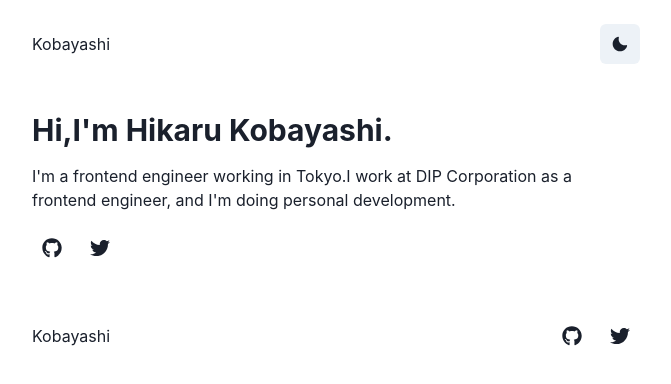
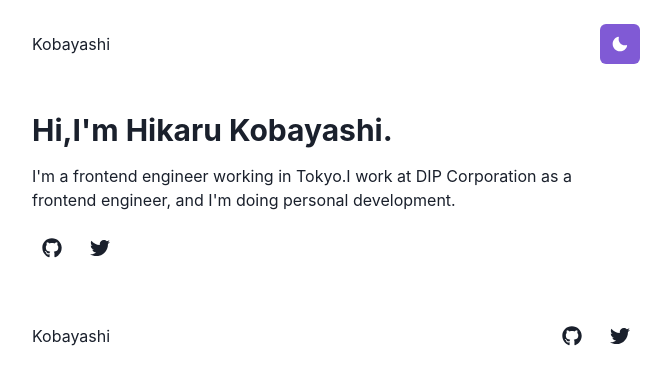
Before and after one commit to HikaruKobayashi/kobayashi, a Next.js app: page / in a window 1280 px wide. Shown: the top 384 px of the page, without its empty margins (304-975 px from the left). Built offline with nearby package versions, Linux system fonts and the light colour scheme.

Commit message:
change color theme toggle button

```diff
--- a/src/components/common/theme-btn.tsx
+++ b/src/components/common/theme-btn.tsx
@@ -1,4 +1,4 @@
-import { IconButton, useColorMode } from '@chakra-ui/react'
+import { IconButton, useColorMode, useColorModeValue } from '@chakra-ui/react'
 import { MoonIcon, SunIcon } from '@chakra-ui/icons'
 
 const ThemeBtn = () => {
@@ -8,6 +8,7 @@ const ThemeBtn = () => {
       _focus={{focus: "none"}}
       mb={10}
       aria-label="DarkMode Switch"
+      colorScheme={useColorModeValue('purple', 'orange')}
       icon={colorMode === 'light' ? <MoonIcon /> : <SunIcon />}
       onClick={toggleColorMode}
     />
```
